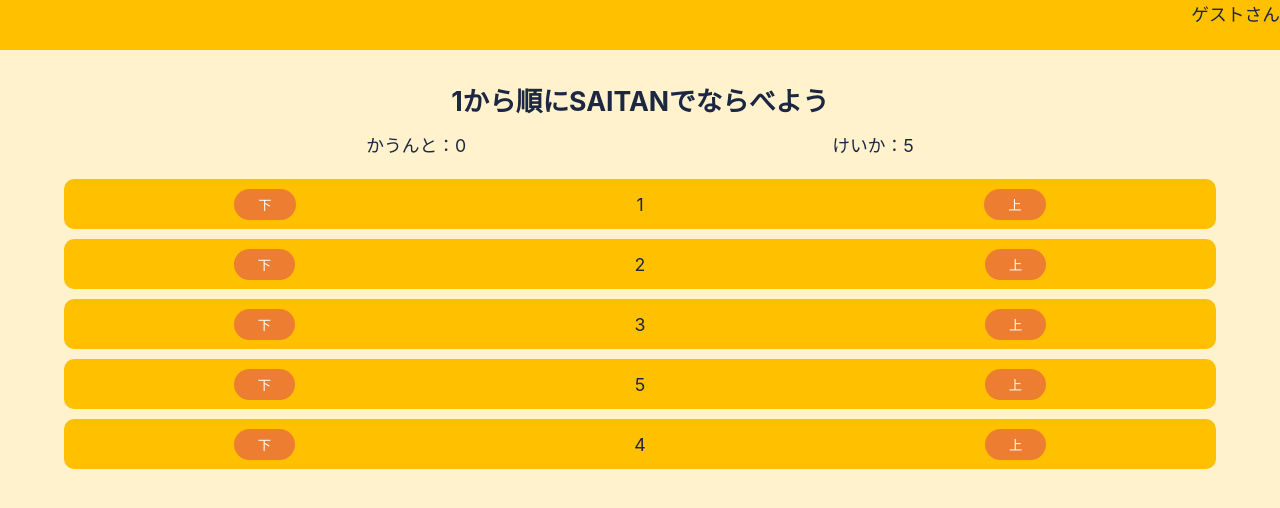
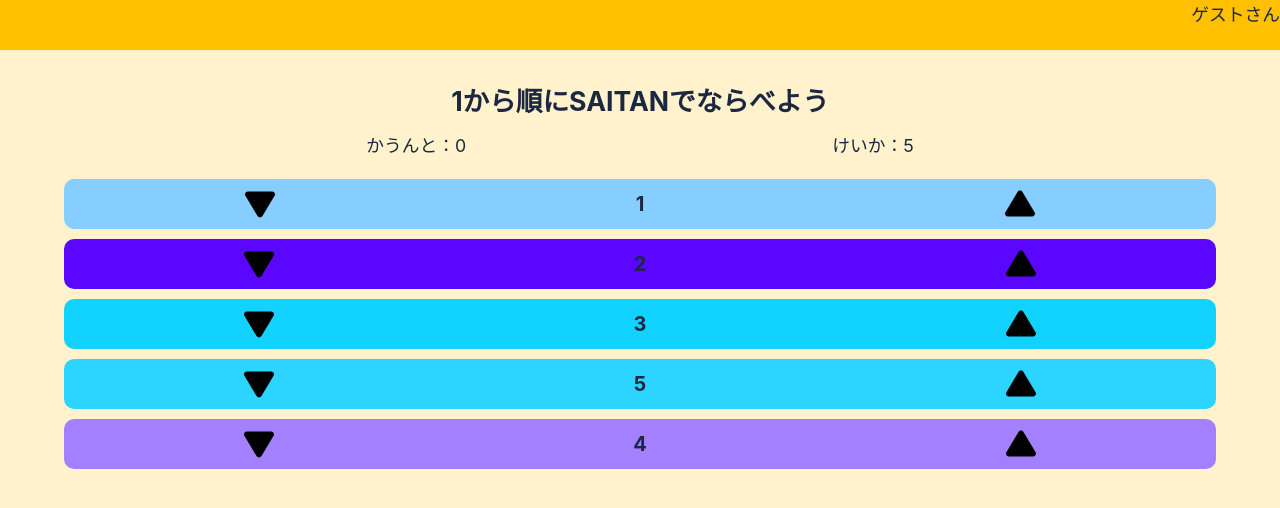
Before and after one commit to r-satoyama-github/saitan-nextjs, a Next.js app: page /game in a window 1280 px wide. Shown: the top 508 px of the page. Built offline with nearby package versions, Linux system fonts and the light colour scheme.

Commit message:
remove dnd and change row color

```diff
--- a/components/lists/Order.js
+++ b/components/lists/Order.js
@@ -5,6 +5,7 @@ import { memo, useEffect, useState } from "react";
 import { PrimaryButton } from "../buttons/PrimaryButton";
 import { Text } from "@/components/texts/Text";
 import { DragDropContext, Draggable, Droppable } from "react-beautiful-dnd";
+import Image from "next/image";
 
 export const Order = memo(function Order(props) {
   const { countUp, setIsComplete } = props;
@@ -20,8 +21,22 @@ export const Order = memo(function Order(props) {
     for (let i = min; i <= max; i++) {
       while (true) {
         let tmp = intRandom(min, max);
-        if (!userItems.includes(tmp)) {
-          userItems.push(tmp);
+        if (
+          !userItems.some((item) => {
+            return item.id === tmp;
+          })
+        ) {
+          userItems.push({
+            id: tmp,
+            color:
+              "rgba(" +
+              ~~(256 * Math.random()) +
+              ", " +
+              ~~(256 * Math.random()) +
+              ", " +
+              ~~(256 * Math.random()) +
+              "0.5)",
+          });
           break;
         }
       }
@@ -29,30 +44,39 @@ export const Order = memo(function Order(props) {
   }, []);
 
   const [items, setItems] = useState(userItems);
-  const onClickUp = (number) => {
-    console.log(`up clicked ${number}`);
-    let index = items.indexOf(number);
-    console.log(`index is ${index}`);
+  //   const onClickUp = (number) => {
+  //     console.log(`up clicked ${number}`);
+  //     let index = items.indexOf(number);
+  //     console.log(`index is ${index}`);
+  //     if (index != 0) {
+  //       items.splice(index - 1, 2, items[index], items[index - 1]);
+  //     }
+  //     console.log(items);
+  //     setItems([...items]);
+  //     if (IsOrdered(items.length, items)) {
+  //       setIsComplete(true);
+  //     }
+  //     countUp();
+  //   };
+  const onClickUp = (number, index) => {
+    // let index = items.indexOf(number);
     if (index != 0) {
       items.splice(index - 1, 2, items[index], items[index - 1]);
     }
-    console.log(items);
     setItems([...items]);
     if (IsOrdered(items.length, items)) {
       setIsComplete(true);
     }
     countUp();
   };
-  const onClickDown = (number) => {
-    console.log(`down clicked ${number}`);
-    let index = items.indexOf(number);
-    console.log(`index is ${index}`);
+  const onClickDown = (number, index) => {
+    // let index = items.indexOf(number);
     if (index != items.length - 1) {
       items.splice(index, 2, items[index + 1], items[index]);
     }
     console.log(items);
     setItems([...items]);
-    if (IsOrdered(5, items)) {
+    if (IsOrdered(items.length, items)) {
       setIsComplete(true);
     }
     countUp();
@@ -83,22 +107,64 @@ export const Order = memo(function Order(props) {
   //   const [dragIndex, setDragIndex] = useState(null);
 
   // react-beautiful-dnd
-  const onDragEndTest = (result) => {
-    setItems((prevState) => {
-      let newItems = [...prevState];
-      const deleteElement = newItems.splice(result.source.index, 1)[0];
-      newItems.splice(result.destination.index, 0, deleteElement);
-      if (IsOrdered(5, newItems)) {
-        setIsComplete(true);
-      }
-      return newItems;
-    });
-    countUp();
-  };
+  //   const onDragEndTest = (result) => {
+  //     setItems((prevState) => {
+  //       let newItems = [...prevState];
+  //       const deleteElement = newItems.splice(result.source.index, 1)[0];
+  //       newItems.splice(result.destination.index, 0, deleteElement);
+  //       if (IsOrdered(5, newItems)) {
+  //         setIsComplete(true);
+  //       }
+  //       return newItems;
+  //     });
+  //     countUp();
+  //   };
+
   return (
     <>
-      {console.log("Order Rendered")}
-      <DragDropContext onDragEnd={onDragEndTest}>
+      {console.log("Order Rendered", items)}
+      <ColumnContainer id="list">
+        {items.map((item, index) => {
+          return (
+            <SItemRowContainer
+              key={item.id}
+              style={{ backgroundColor: item.color }}
+            >
+              {/* <PrimaryButton
+                onClick={() => onClickDown(item, index)}
+                style={{ backgroundColor: "var(--orange)" }}
+              >
+                下
+              </PrimaryButton> */}
+              <Image
+                src="/triangle.svg"
+                onClick={() => onClickDown(item, index)}
+                width={30}
+                height={30}
+                style={{ rotate: "180deg" }}
+              />
+              <Text style={{ fontSize: "20px", fontWeight: "bold" }}>
+                {item.id}
+              </Text>
+              <Image
+                src="/triangle.svg"
+                onClick={() => onClickUp(item, index)}
+                width={30}
+                height={30}
+              />
+              {/* <PrimaryButton
+                onClick={() => onClickUp(item, index)}
+                style={{ backgroundColor: "var(--orange)" }}
+              >
+                上
+              </PrimaryButton> */}
+            </SItemRowContainer>
+          );
+        })}
+      </ColumnContainer>
+
+      {/* react-beautiful-dnd */}
+      {/* <DragDropContext onDragEnd={onDragEndTest}>
         <Droppable droppableId="droppableId">
           {(provided) => (
             <ColumnContainer
@@ -141,14 +207,14 @@ export const Order = memo(function Order(props) {
             </ColumnContainer>
           )}
         </Droppable>
-      </DragDropContext>
+      </DragDropContext> */}
     </>
   );
 });
 
 const IsOrdered = (until, items) => {
   for (let i = 0; i < until; i++) {
-    if (items[i] != i + 1) {
+    if (items[i].id != i + 1) {
       return false;
     }
   }
```
Also changed, not shown: public/triangle.svg (added).
